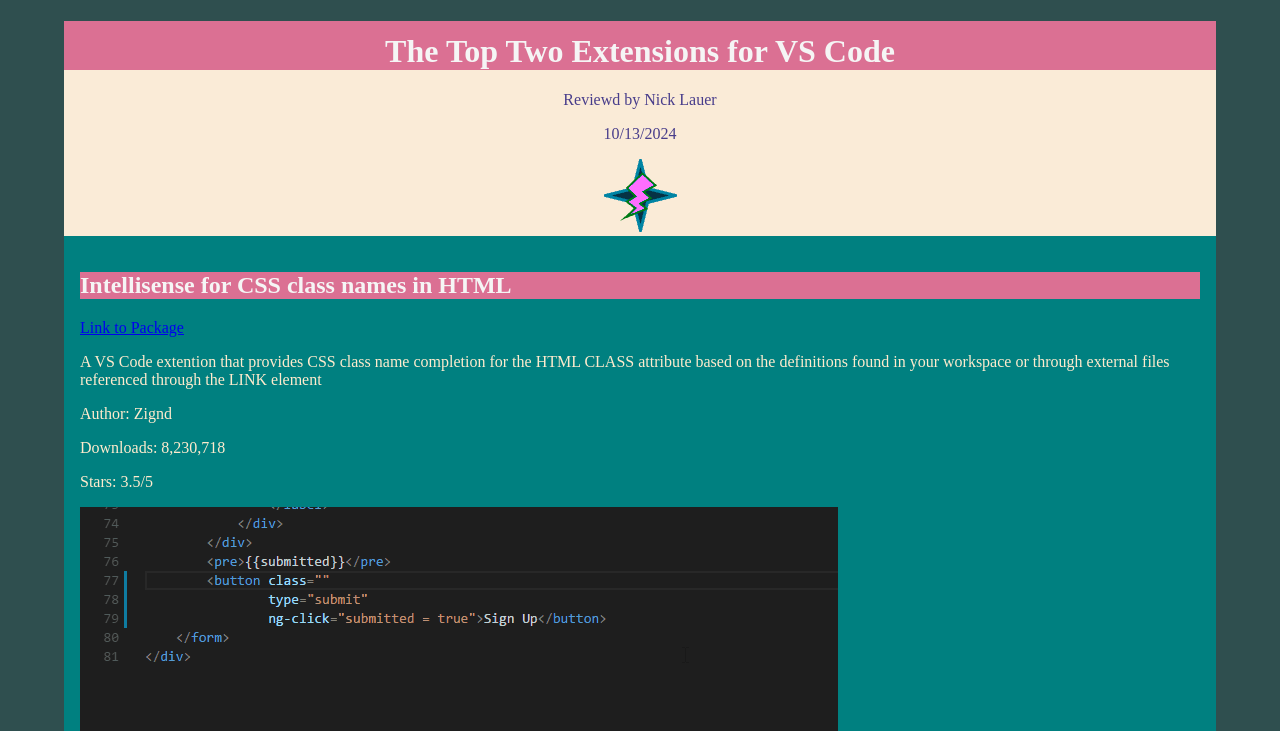
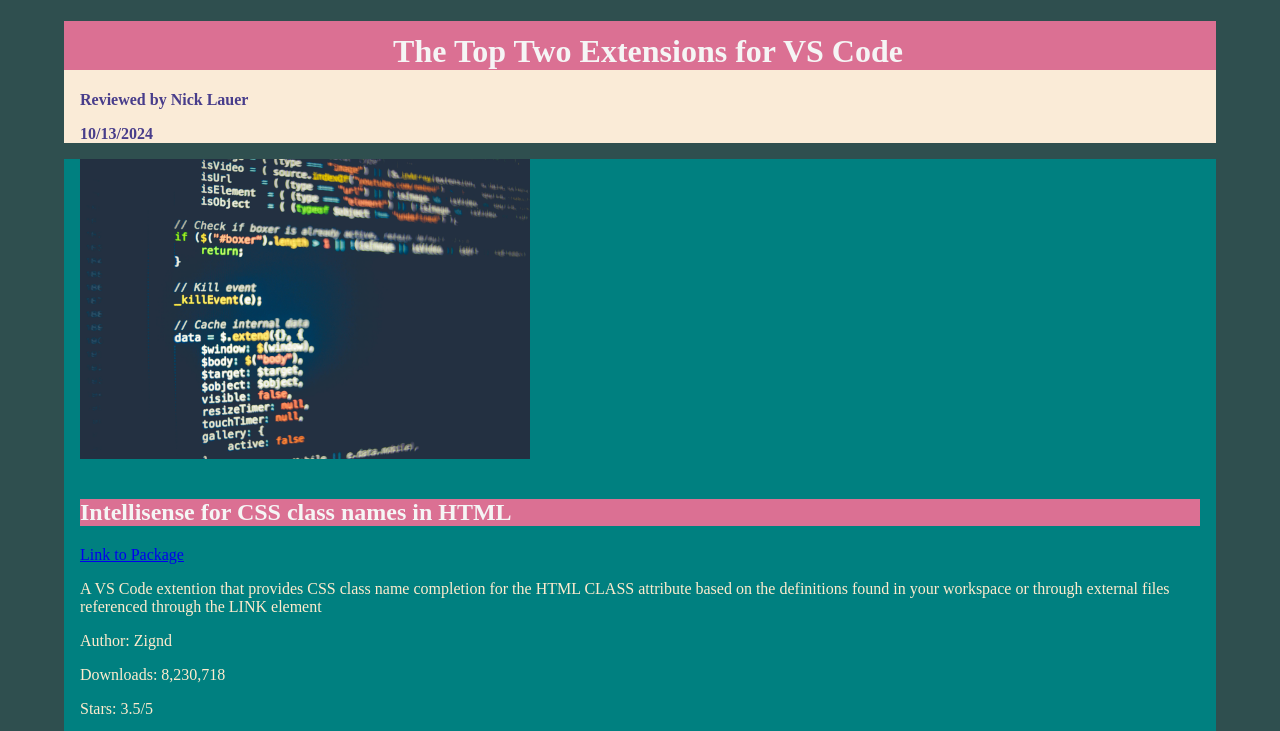
Before and after one commit to itdev160-fa2025/nicholas-lauer, a plain HTML site: page activity-5/index.html in a window 1280 px wide. Shown: the top 731 px of the page. Drawn offline with Linux system fonts and the light colour scheme.

Commit message:
Completed Activity 5

```diff
--- a/activity-5/css/master.css
+++ b/activity-5/css/master.css
@@ -8,11 +8,11 @@
 header {
     background-color: antiquewhite;
     color:darkslateblue;
-    text-align: center;
+    text-align: left;
+    font-weight: 800;
     width: 90%;
     margin: 0 auto;
-
-
+    text-indent: 1em;
 }
 
 main {
@@ -52,3 +52,10 @@
     width: 90%;
     margin: 0 auto;
 }
+
+.photoBlock img {
+    width: 0 600;
+    height: 300px;
+    padding-left: 1em;
+    padding-right: 1em;
+}
--- a/activity-5/index.html
+++ b/activity-5/index.html
@@ -8,13 +8,16 @@
 </head>
 <body>
     <header>
+
         <h1>The Top Two Extensions for VS Code</h1>
-        <p>Reviewd by Nick Lauer</p>
+        <p>Reviewed by Nick Lauer</p>
         <p id="date"></p>
-        <img src="images/icon.png" alt="Header Image" />
     </header>
 
     <main>
+        <div class="photoBlock">
+            <img src="images/software.jpg" alt="heroimage">
+           </div>
         <div id="packages">
         <section id="package-1">
             <h2 id="package-1-name"></h2>
```
Also changed, not shown: activity-5/images/software.jpg (added), 2 other files.
